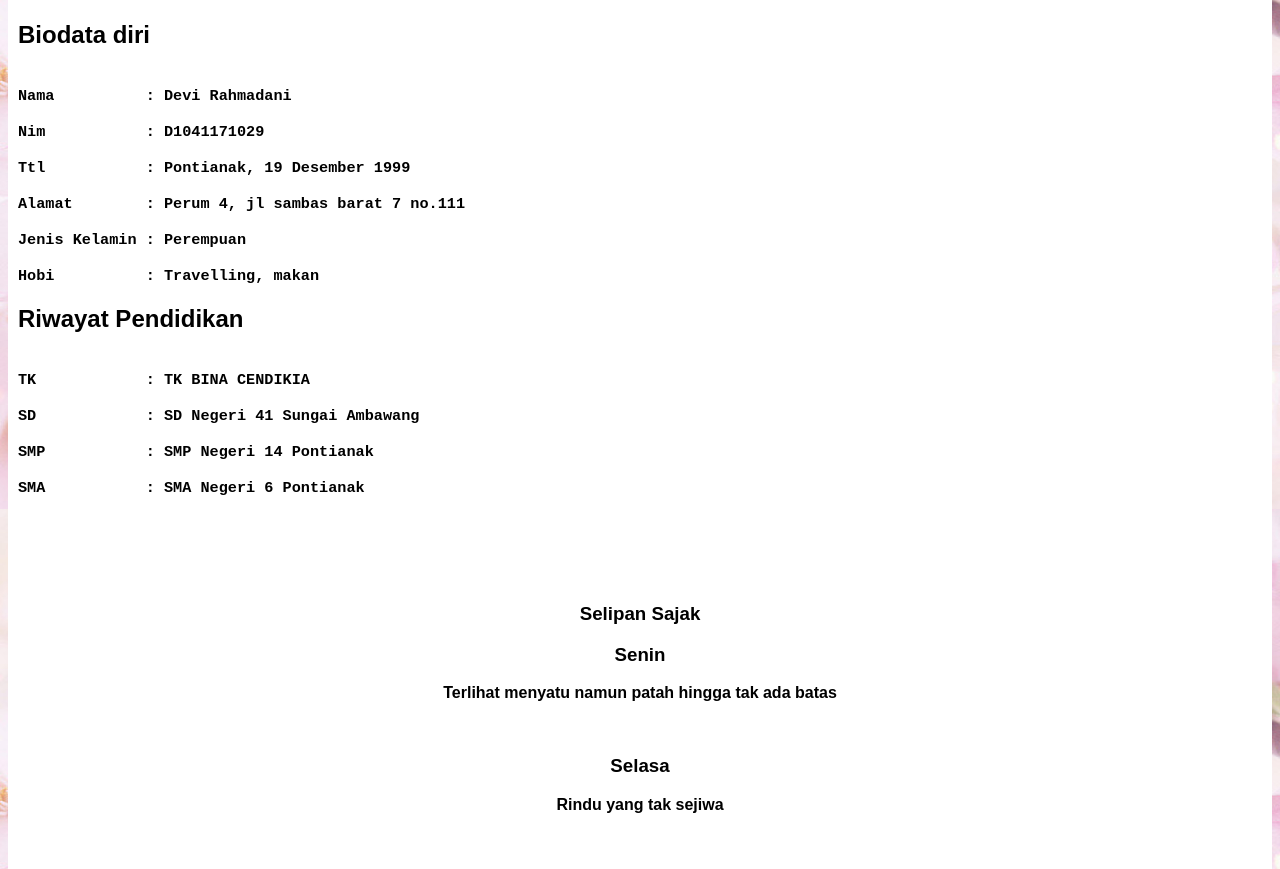
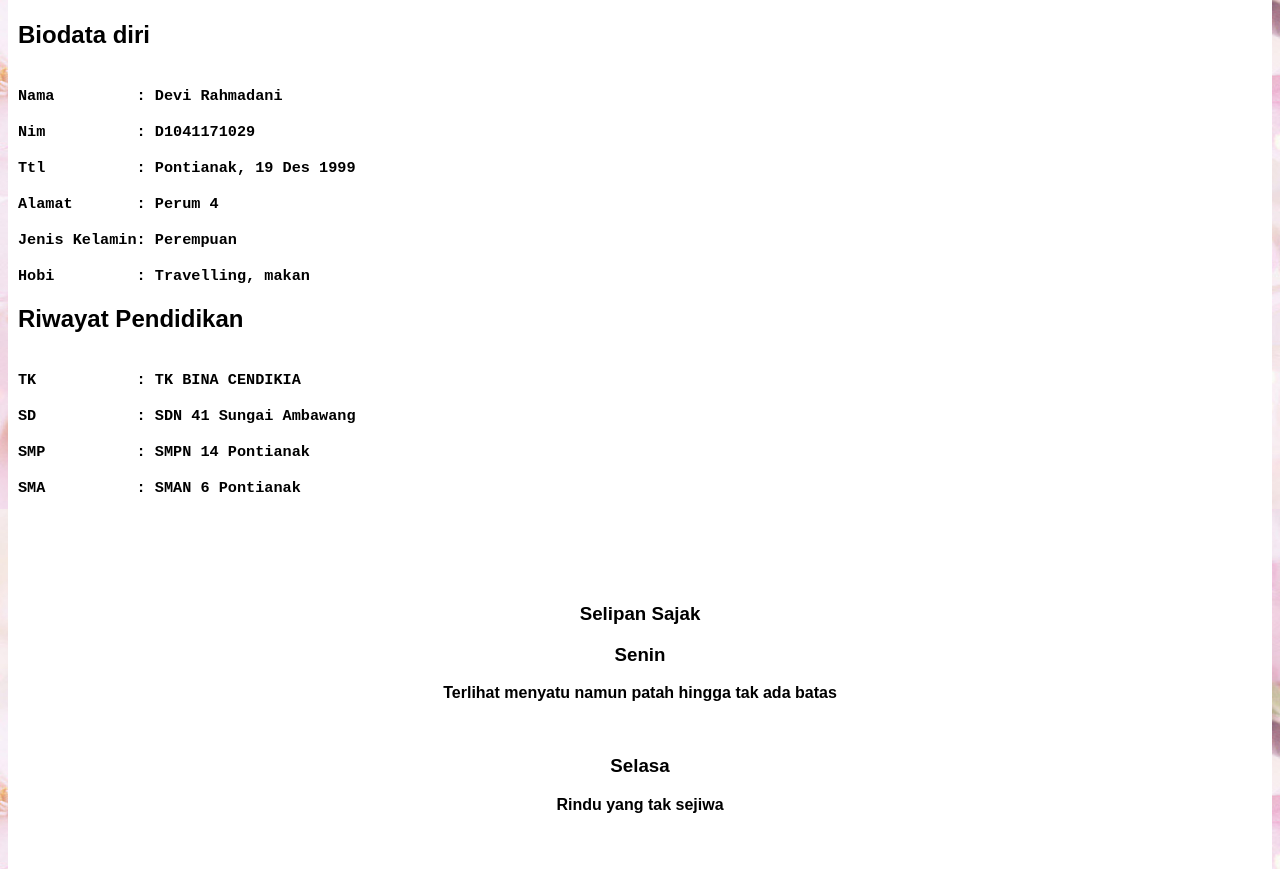
Before and after one commit to guyonandiri/guyonandiri.github.io, a plain HTML site: page Masterbiodata.html in a window 1280 px wide. Shown: the part 2371-3240 px from the top of the page. Drawn offline with Linux system fonts and the light colour scheme.

Commit message:
Update Masterbiodata.html

```diff
--- a/Masterbiodata.html
+++ b/Masterbiodata.html
@@ -101,27 +101,27 @@ Click me to display Date and Time.</button>
 </center>
 <h2> Biodata diri </h2>
 <pre><h3>
-Nama          : Devi Rahmadani
+Nama         : Devi Rahmadani
 
-Nim           : D1041171029
+Nim          : D1041171029
 
-Ttl           : Pontianak, 19 Desember 1999
+Ttl          : Pontianak, 19 Des 1999
 
-Alamat        : Perum 4, jl sambas barat 7 no.111
+Alamat       : Perum 4
 
-Jenis Kelamin : Perempuan
+Jenis Kelamin: Perempuan
 
-Hobi          : Travelling, makan
+Hobi         : Travelling, makan
 </pre></h3>
 <h2> Riwayat Pendidikan </h2>
 <pre><h3>
-TK            : TK BINA CENDIKIA
+TK           : TK BINA CENDIKIA
 
-SD            : SD Negeri 41 Sungai Ambawang
+SD           : SDN 41 Sungai Ambawang
 
-SMP           : SMP Negeri 14 Pontianak
+SMP          : SMPN 14 Pontianak
 
-SMA           : SMA Negeri 6 Pontianak
+SMA          : SMAN 6 Pontianak
 </pre></h3?
 <br>
 <br>
```
